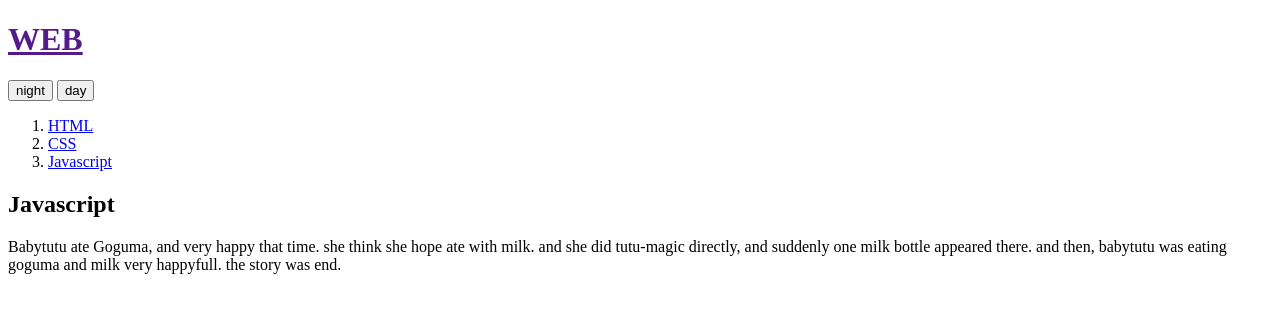
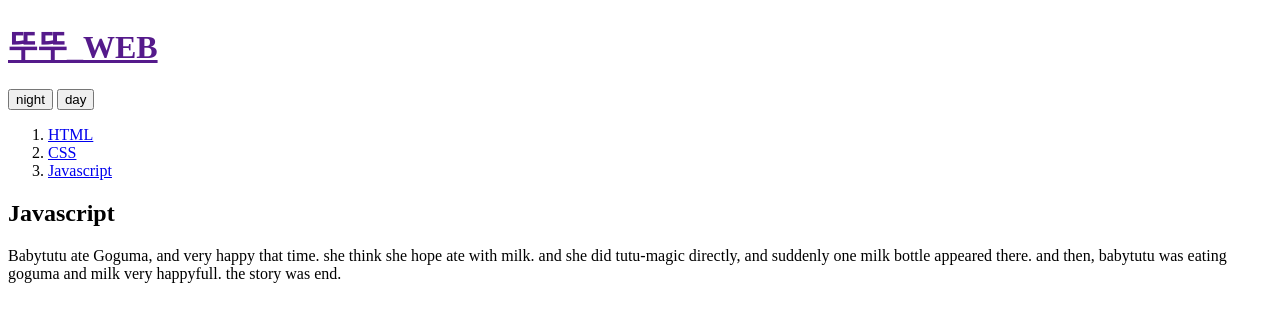
Before and after one commit to JunHans/FrontCAMP-14, a plain HTML site: page 임준한/Javascript-연습/js연습-목표.html in a window 1280 px wide. Drawn offline with Linux system fonts and the light colour scheme.

Commit message:
일부 변경

```diff
--- a/임준한/Javascript-연습/js연습-목표.html
+++ b/임준한/Javascript-연습/js연습-목표.html
@@ -5,7 +5,7 @@
     <title>javascript_ 목표</title>
 </head>
 <body style="background-color: white;color: black;">
-    <h1><a href="">WEB</a></h1>
+    <h1><a href="">뚜뚜_WEB</a></h1>
     <input type="button" value="night" onclick="
     document.querySelector('body').style.backgroundColor='black';
     document.querySelector('body').style.color='white';
```
